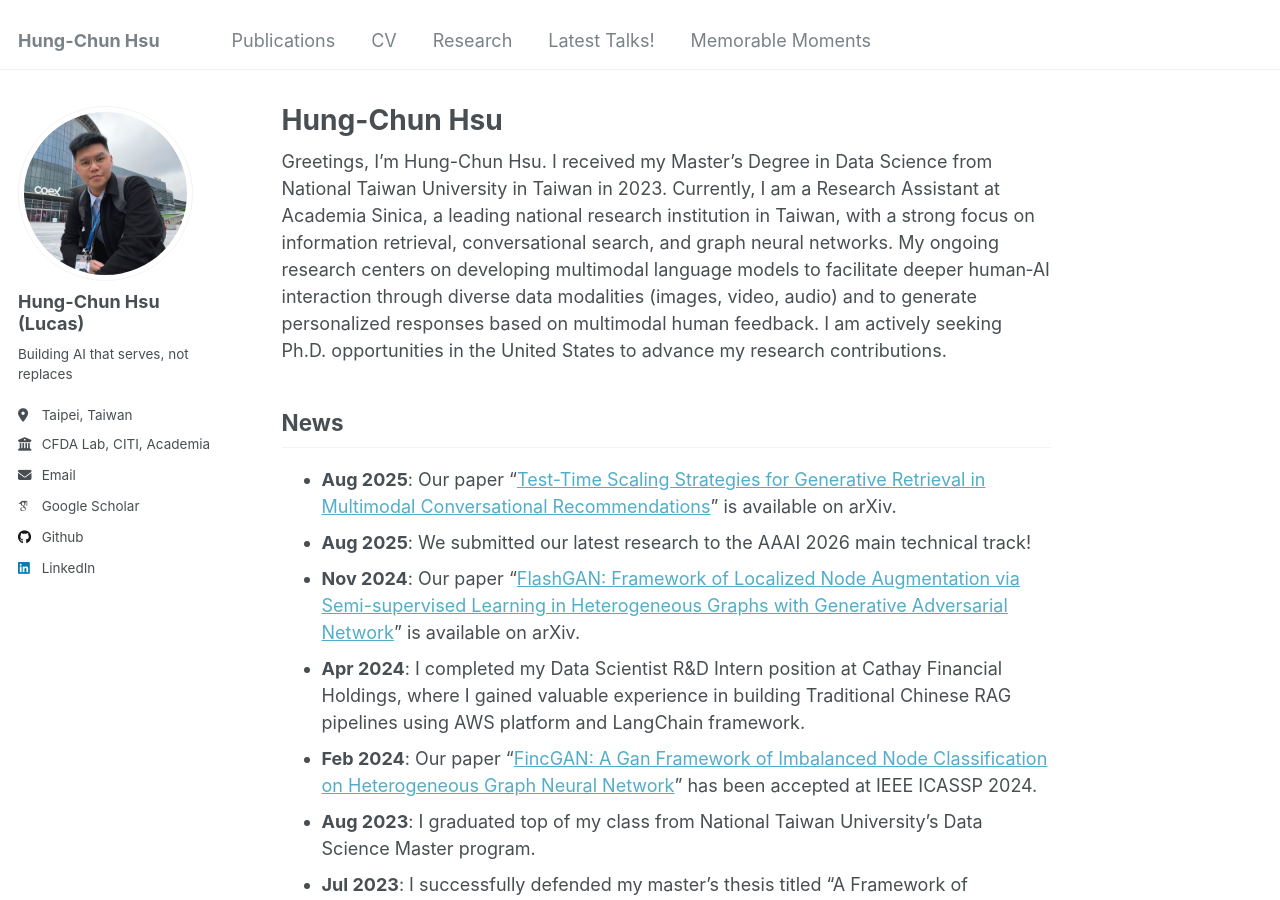
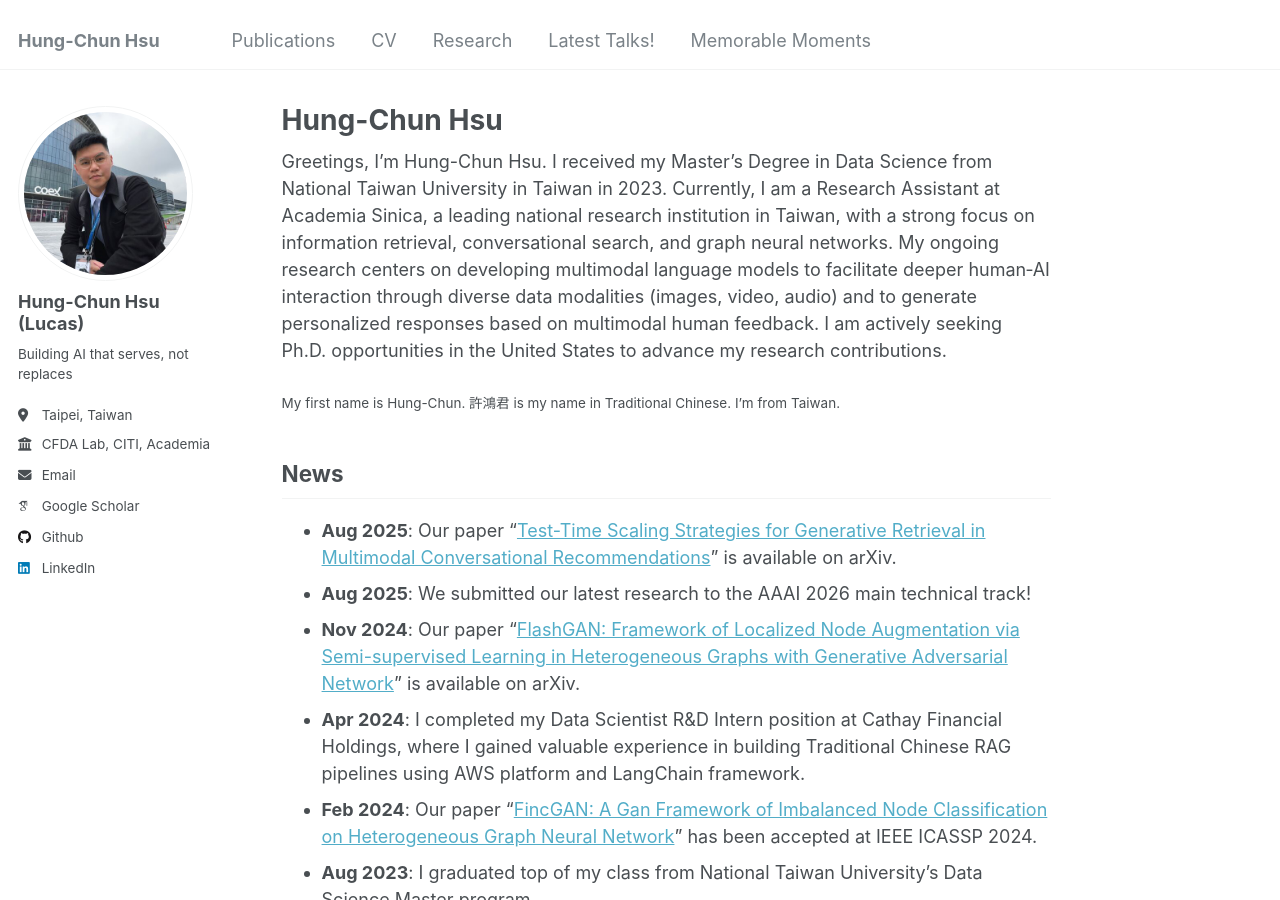
Before and after one commit to lucas-hc-hsu/lucas-hc-hsu.github.io, a Jekyll site: the page built from _pages/about.md, in a window 1280 px wide and 900 px high. Built offline with Jekyll 4.4.1, drawn with Linux system fonts in a browser that asks for light colours; some web fonts are replaced.

Commit message:
Add name clarification in Traditional Chinese with smaller font

```diff
--- a/_pages/about.md
+++ b/_pages/about.md
@@ -9,6 +9,8 @@ redirect_from:
 ---
 
 Greetings, I'm Hung-Chun Hsu. I received my Master's Degree in Data Science from National Taiwan University in Taiwan in 2023. Currently, I am a Research Assistant at Academia Sinica, a leading national research institution in Taiwan, with a strong focus on information retrieval, conversational search, and graph neural networks. My ongoing research centers on developing multimodal language models to facilitate deeper human‐AI interaction through diverse data modalities (images, video, audio) and to generate personalized responses based on multimodal human feedback. I am actively seeking Ph.D. opportunities in the United States to advance my research contributions.
+
+<small>My first name is Hung-Chun. 許鴻君 is my name in Traditional Chinese. I'm from Taiwan.</small>
 
 ## News
 
```
